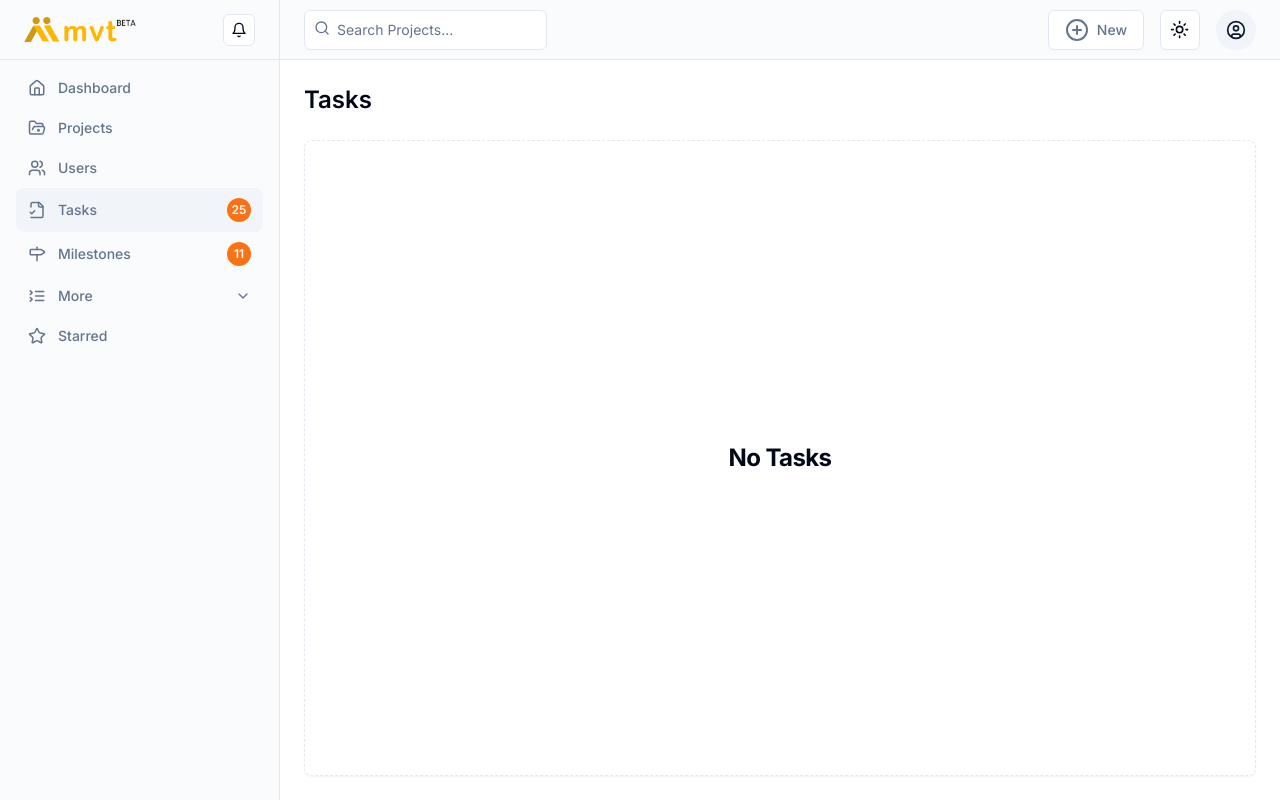
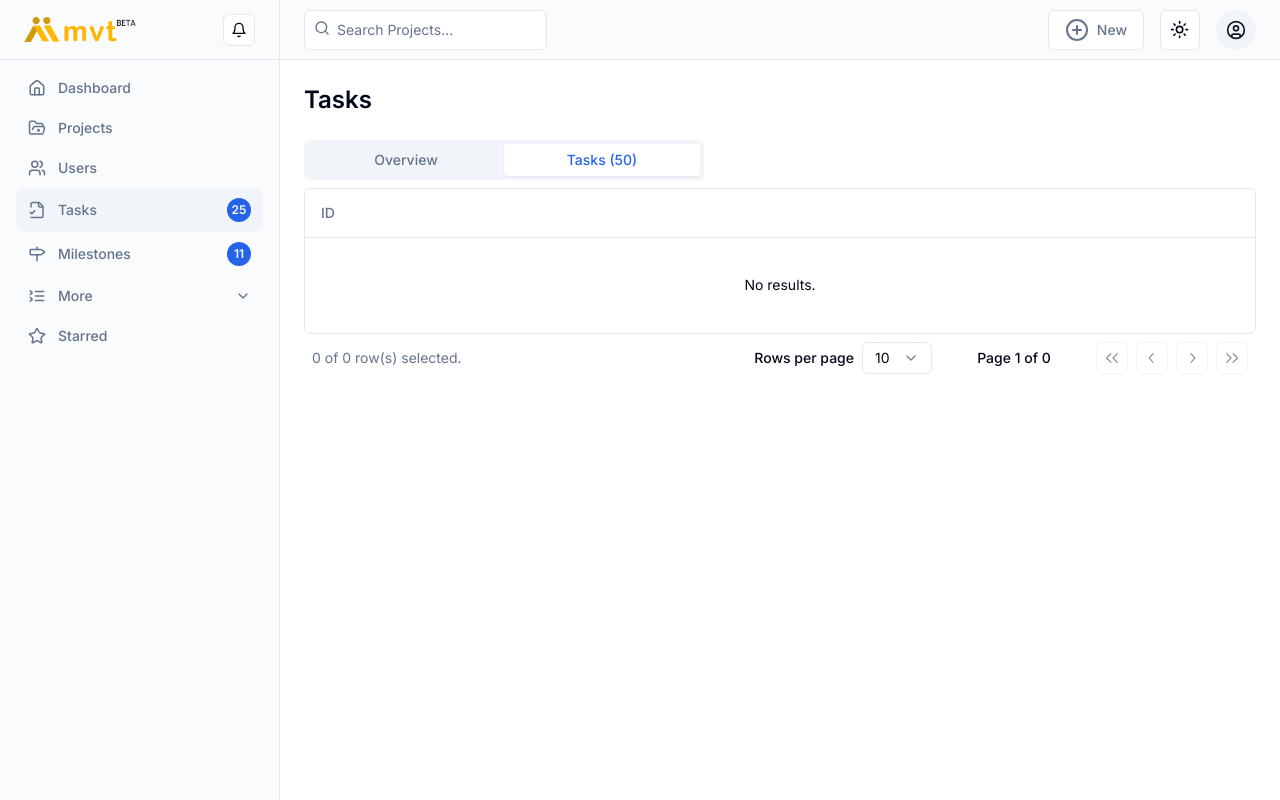
Before and after one commit to riteshmvteams/pmt, a Next.js app: page /tasks in a window 1280 px wide. Built offline with nearby package versions, Linux system fonts and the light colour scheme.

Commit message:
work on task table

```diff
--- a/src/app/(main)/projects/page.tsx
+++ b/src/app/(main)/projects/page.tsx
@@ -32,27 +32,27 @@ export default function Projects() {
 
 const ProjectTabs = () => {
   return (
-    <Tabs defaultValue="account" className="">
+    <Tabs defaultValue="active" className="">
       <TabsList className="grid w-full grid-cols-2 max-w-[400px]">
         <TabsTrigger
-          value="account"
+          value="active"
           className="data-[state=active]:text-primary"
         >
           Active (20)
         </TabsTrigger>
         <TabsTrigger
-          value="password"
+          value="inactive"
           className="data-[state=active]:text-primary"
         >
           Inactive (5)
         </TabsTrigger>
       </TabsList>
-      <TabsContent value="account">
+      <TabsContent value="active">
         <Suspense fallback="Loading...">
           <Table />
         </Suspense>
       </TabsContent>
-      <TabsContent value="password">
+      <TabsContent value="inactive">
         <Suspense fallback="Loading...">
           <Table />
         </Suspense>
--- /dev/null
+++ b/src/app/(main)/tasks/_components/columns.tsx
@@ -0,0 +1,14 @@
+import { ColumnDef } from "@tanstack/react-table";
+
+export type TTask = {
+  id: number;
+};
+
+export const getColumns = (): ColumnDef<TTask>[] => {
+  return [
+    {
+      accessorKey: "id",
+      header: "ID",
+    },
+  ];
+};
--- /dev/null
+++ b/src/app/(main)/tasks/_components/table.tsx
@@ -0,0 +1,37 @@
+"use client";
+
+import { DataTable } from "@/components/shared/DataTable/DataTable";
+import { useMemo } from "react";
+import { getColumns, TTask } from "./columns";
+import {
+  getCoreRowModel,
+  getPaginationRowModel,
+  useReactTable,
+} from "@tanstack/react-table";
+
+const data: TTask[] = [];
+
+export default function Table() {
+  // get the columns data
+  const columns = useMemo(() => {
+    return getColumns();
+  }, []);
+
+  const table = useReactTable({
+    data,
+    columns,
+    getCoreRowModel: getCoreRowModel(),
+    getPaginationRowModel: getPaginationRowModel(),
+  });
+
+  return (
+    <div>
+      <DataTable
+        columns={columns}
+        data={data}
+        table={table}
+        viewOptions={false}
+      />
+    </div>
+  );
+}
--- a/src/app/(main)/tasks/page.tsx
+++ b/src/app/(main)/tasks/page.tsx
@@ -1,17 +1,46 @@
+import { Tabs, TabsContent, TabsList, TabsTrigger } from "@/components/ui/tabs";
+import { Suspense } from "react";
+import Table from "./_components/table";
+
 export default function Tasks() {
   return (
     <main className="flex flex-1 flex-col gap-4 p-4 lg:gap-6 lg:p-6">
       <div className="flex items-center">
         <h1 className="text-lg font-semibold md:text-2xl">Tasks</h1>
       </div>
-      <div
+      {/* <div
         className="flex flex-1 items-center justify-center rounded-lg border border-dashed shadow-sm"
         x-chunk="dashboard-02-chunk-1"
       >
         <div className="flex flex-col items-center gap-1 text-center">
           <h3 className="text-2xl font-bold tracking-tight">No Tasks</h3>
         </div>
-      </div>
+      </div> */}
+      <TaskTabs />
     </main>
   );
 }
+
+const TaskTabs = () => {
+  return (
+    <Tabs defaultValue="tasks" className="">
+      <TabsList className="grid w-full grid-cols-2 max-w-[400px]">
+        <TabsTrigger
+          value="overview"
+          className="data-[state=active]:text-primary"
+        >
+          Overview
+        </TabsTrigger>
+        <TabsTrigger value="tasks" className="data-[state=active]:text-primary">
+          Tasks (50)
+        </TabsTrigger>
+      </TabsList>
+      <TabsContent value="overview">Overview</TabsContent>
+      <TabsContent value="tasks">
+        <Suspense fallback="Loading...">
+          <Table />
+        </Suspense>
+      </TabsContent>
+    </Tabs>
+  );
+};
--- a/src/app/globals.css
+++ b/src/app/globals.css
@@ -11,7 +11,8 @@
     --popover: 0 0% 100%;
     --popover-foreground: 222.2 84% 4.9%;
     /* --primary: 262.1 83.3% 57.8%; */
-    --primary: 24.6 95% 53.1%;
+    /* --primary: 24.6 95% 53.1%; */
+    --primary: 221.2 83.2% 53.3%;
     --primary-foreground: 210 40% 98%;
     --secondary: 210 40% 96.1%;
     --secondary-foreground: 222.2 47.4% 11.2%;
@@ -41,7 +42,8 @@
     --popover: 222.2 84% 4.9%;
     --popover-foreground: 210 40% 98%;
     /* --primary: 263.4 70% 50.4%; */
-    --primary: 20.5 90.2% 48.2%;
+    /* --primary: 20.5 90.2% 48.2%; */
+    --primary: 217.2 91.2% 59.8%;
     --primary-foreground: 210 40% 98%;
     --secondary: 217.2 32.6% 17.5%;
     --secondary-foreground: 210 40% 98%;
```
